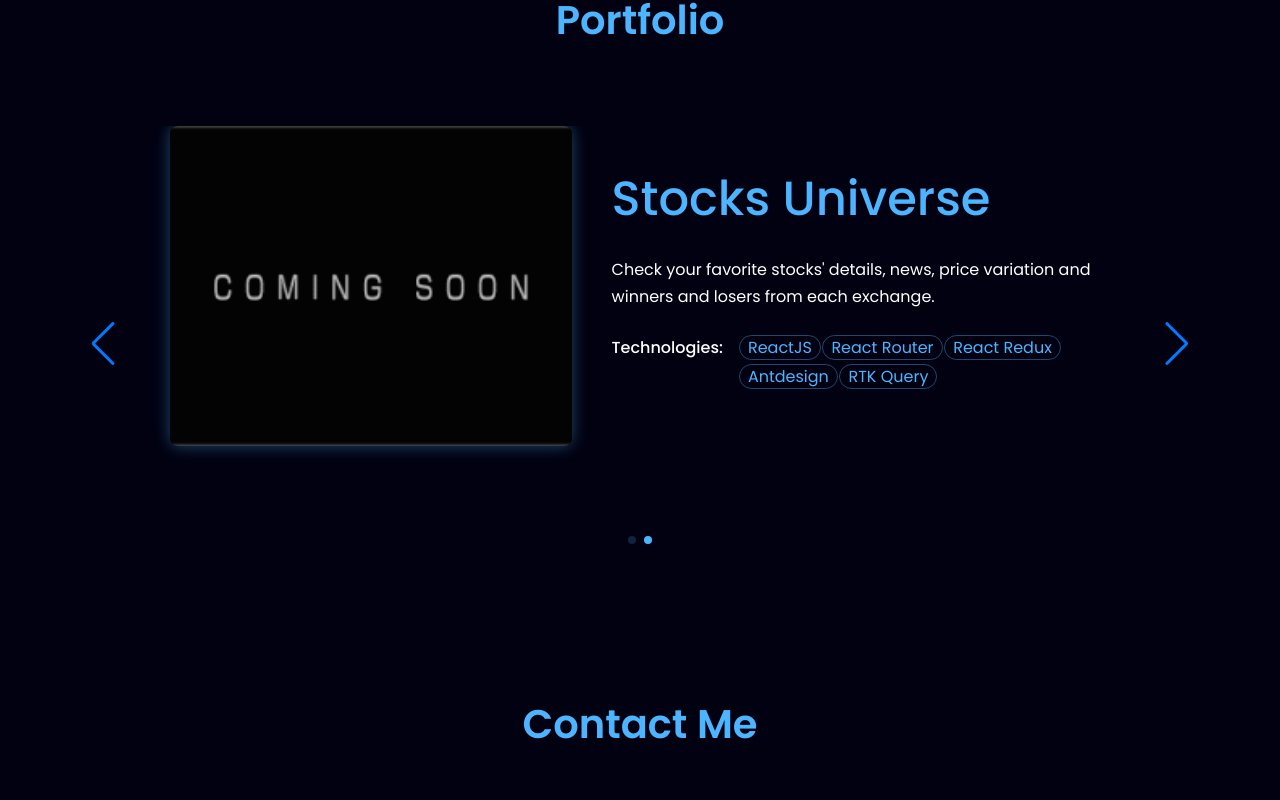
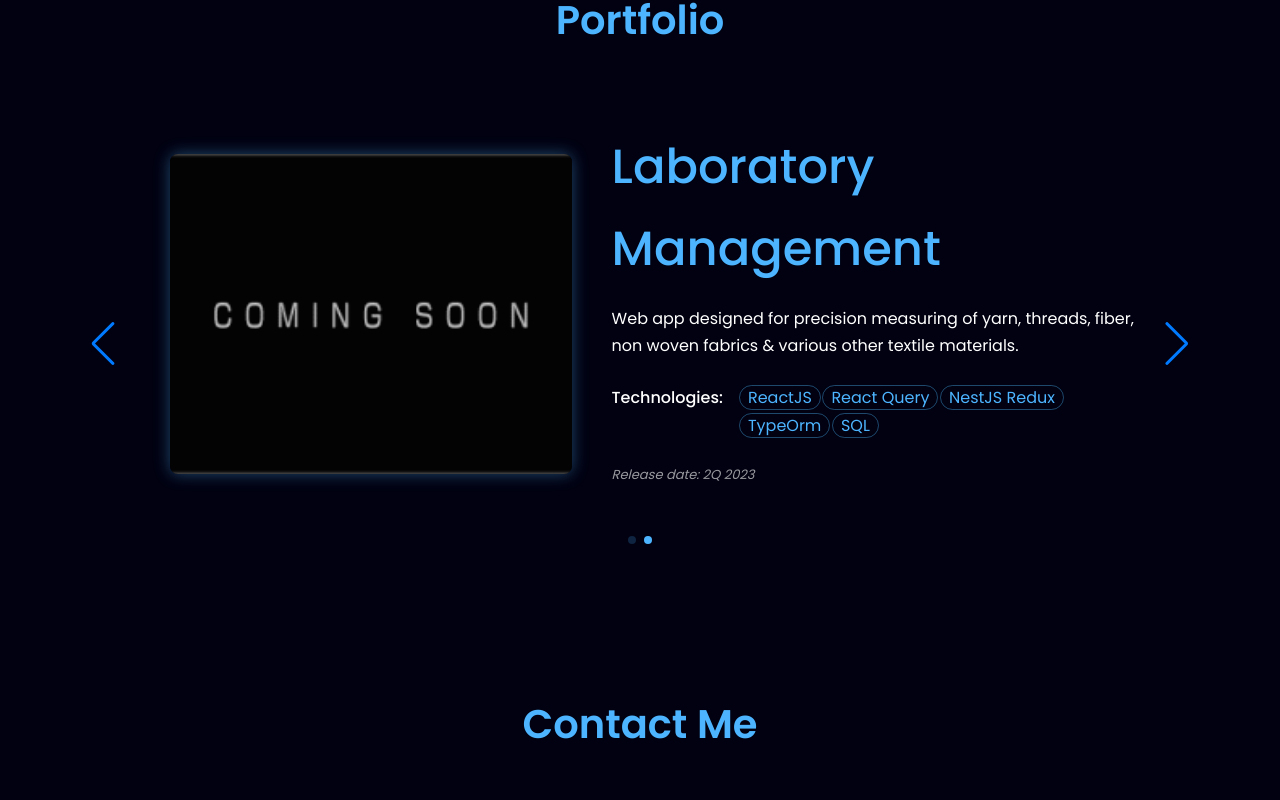
Before and after one commit to pedro-areal-torres/Website-Portfolio, a React (Create React App) app: page / in a window 1280 px wide. Shown: the part 4040-4840 px from the top of the page. Built offline with nearby package versions, Linux system fonts and the light colour scheme.

Commit message:
Update 2023 project + copyright

```diff
--- a/src/components/Footer/Footer.jsx
+++ b/src/components/Footer/Footer.jsx
@@ -11,7 +11,7 @@ export const Footer = () => {
         </a>
       </div>
       <div className="footer__copyright">
-        <small>&copy; Pedro Torres 2022</small>
+        <small>&copy; Pedro Torres 2023</small>
       </div>
     </footer>
   );
--- a/src/data/portfolio/index.js
+++ b/src/data/portfolio/index.js
@@ -37,22 +37,24 @@ const portfolioProj = [
         url: 'https://reactjs.org/docs/context.html',
       },
     ],
-    creationUpdateDt: "Created on: April 2022 · Last Update: April 2022",
-    codeUrl: "https://github.com/pedro-areal-torres/Wordle-Game",
-    liveDemoUrl: "https://gorgeous-speculoos-305690.netlify.app/",
+    creationUpdateDt: 'Created on: April 2022 · Last Update: April 2022',
+    codeUrl: 'https://github.com/pedro-areal-torres/Wordle-Game',
+    liveDemoUrl: 'https://gorgeous-speculoos-305690.netlify.app/',
   },
   {
     id: 2,
-    name: 'Stocks Universe',
+    name: 'Laboratory Management',
     img: COMMING_SOON,
     descr: (
       <p className='portfolio__details-description'>
-        Check your favorite stocks' details, news, price variation and winners and losers from each exchange.
+        Web app designed for precision measuring of yarn, threads, fiber, non
+        woven fabrics & various other textile materials.
       </p>
     ),
     shortDescr: (
       <p className='portfolio__details-description'>
-        Check your favorite stocks' details, news, price variation and winners and losers from each exchange.
+        Web app designed for precision measuring of yarn, threads, fiber, non
+        woven fabrics & various other textile materials.
       </p>
     ),
     techs: [
@@ -63,25 +65,26 @@ const portfolioProj = [
       },
       {
         id: 2,
-        name: 'React Router',
-        url: 'https://reactrouter.com/',
+        name: 'React Query',
+        url: 'https://react-query-v3.tanstack.com/',
       },
       {
         id: 3,
-        name: 'React Redux',
-        url: 'https://react-redux.js.org/',
+        name: 'NestJS Redux',
+        url: 'https://nestjs.com/',
       },
       {
         id: 4,
-        name: 'Antdesign',
-        url: 'https://ant.design/',
+        name: 'TypeOrm',
+        url: 'https://typeorm.io/',
       },
       {
         id: 5,
-        name: 'RTK Query',
-        url: 'https://redux-toolkit.js.org/rtk-query/overview',
+        name: 'SQL',
+        url: 'https://www.mysql.com/',
       },
     ],
+    creationUpdateDt: 'Release date: 2Q 2023',
   },
 ];
 
```
